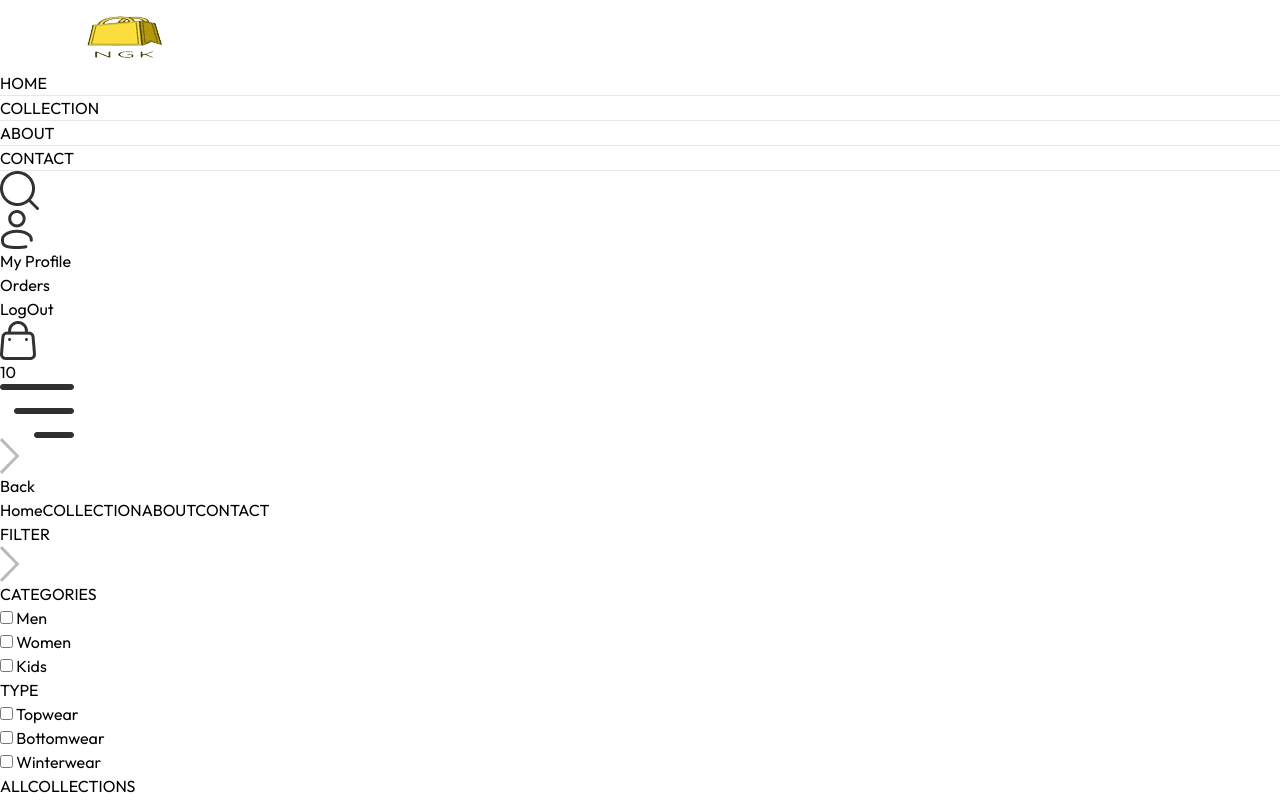
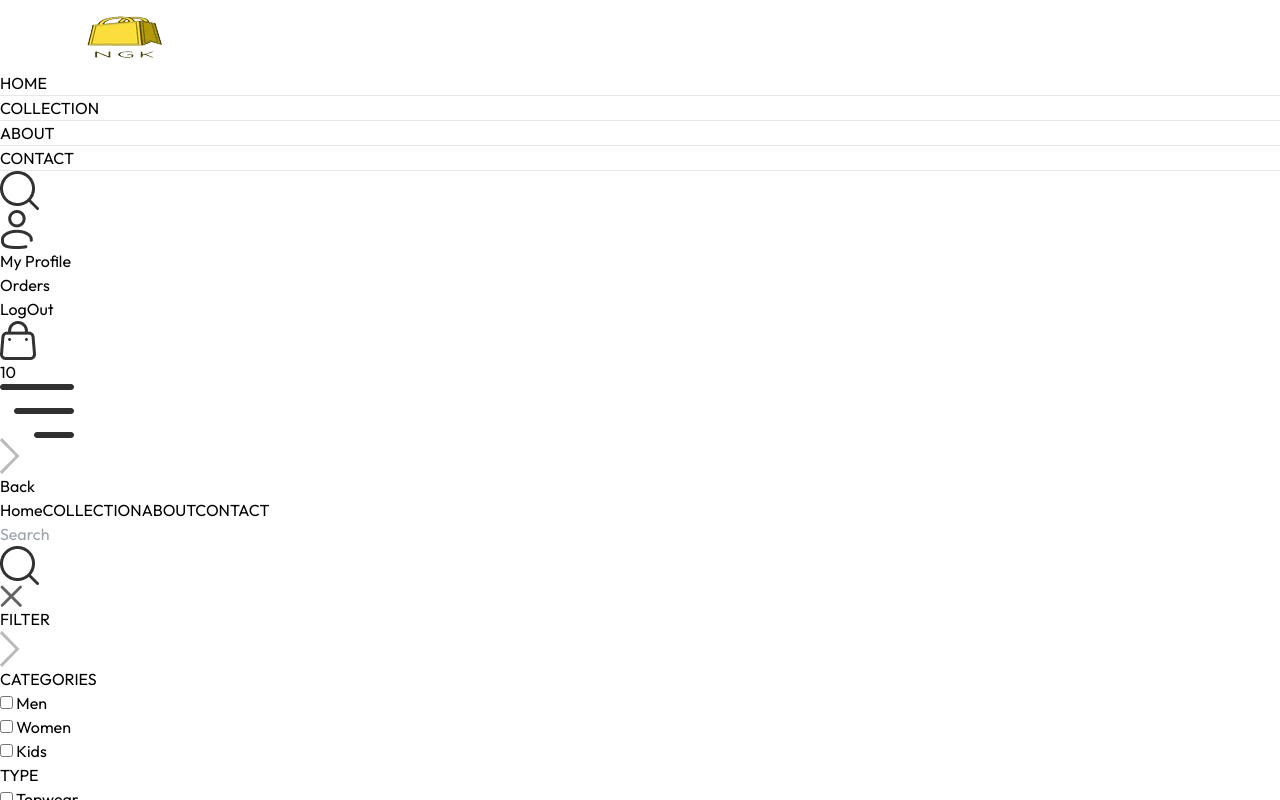
Before and after one commit to meyrushan29/cloth-shop_frontend, a React (Vite) app: page /collection in a window 1280 px wide. Both pictures are taken after a click on the picture 19 px from the left and 190 px from the top of the page. Shown: the top 800 px of the page. Built offline with nearby package versions, Linux system fonts and the light colour scheme.

Commit message:
SearchBarUpadte

```diff
--- a/src/App.jsx
+++ b/src/App.jsx
@@ -11,12 +11,14 @@
 import Orders from './pages/Orders'
 import NavBar from './components/NavBar'
 import Footer from './components/Footer'
+import SearchBar from './components/SearchBar'
 
 const App = () => {
   return (
 
       <div className="px-4 sm:px-[5vw] md:px-[7vw] lg:px-[9vw]">
         <NavBar/>
+        <SearchBar/>
         <Routes>
             <Route path='/' element={<Home/>}/>
             <Route path='/collection' element={<Collection/>}/>
--- a/src/components/NavBar.jsx
+++ b/src/components/NavBar.jsx
@@ -1,14 +1,15 @@
-
-import { useState } from 'react'
-import {assets} from '../assets/assets'
-import { Link,NavLink } from 'react-router-dom'
+import { useState, useContext } from 'react';
+import { assets } from '../assets/assets';
+import { Link, NavLink } from 'react-router-dom';
+import { ShopContext } from '../context/ShopContext';
 
 const NavBar = () => {
+  const [visible, setVisible] = useState(false);
+  const { setShowSearch } = useContext(ShopContext); // ✅ Corrected useContext usage
 
-  const [visible,setVisible] = useState(false)
   return (
-    <div className="flex items-center justify-between py-5 font-medium ">
-       <Link to='/'> <img src={assets.logo} className='w-36' alt="" /></Link>
+    <div className="flex items-center justify-between py-5 font-medium">
+      <Link to='/'> <img src={assets.logo} className='w-36' alt="Logo" /></Link>
 
       <ul className='hidden sm:flex gap-5 text-sm text-gray-700'>
         <NavLink to="/" className="flex flex-col items-center gap-1">
@@ -28,42 +29,43 @@
           <hr className='w-2/4 border-none h-[1.5px] bg-gray-700 hidden' />
         </NavLink>
       </ul>
+
       <div className='flex items-center gap-6'>
-            <img src={assets.search_icon} alt="" className='w-5 cursor-pointer' />
+        <img onClick={() => setShowSearch(true)} src={assets.search_icon} className='w-5 cursor-pointer' alt="Search Icon" />
         <div className='group relative'>
-              <img src={assets.profile_icon} alt="" className='w-5 cursor-pointer ' />
+          <img src={assets.profile_icon} alt="Profile Icon" className='w-5 cursor-pointer' />
           <div className='group-hover:block hidden absolute dropdown-menu right-0 pt-4'>
             <div className='flex flex-col gap-2 w-36 py-3 px-5 bg-slate-100 text-gray-500 rounded'>
               <p className='cursor-pointer hover:text-black'>My Profile</p>
-                      <p className='cursor-pointer hover:text-black' >Orders</p>
+              <p className='cursor-pointer hover:text-black'>Orders</p>
               <p className='cursor-pointer hover:text-black'>LogOut</p>
             </div>
           </div>
         </div>
-            <Link to='/cart' className=' relative'>
-                  <img src={assets.cart_icon} alt=""  className='w-5 min-w-5 '/>
-                  <p className=' absolute right-[-5px] bottom-[-5px] w-4 text-center leading-4 bg-black text-white aspect-square rounded-full text-[8px] '>10</p>
+
+        <Link to='/cart' className='relative'>
+          <img src={assets.cart_icon} alt="Cart Icon" className='w-5 min-w-5' />
+          <p className='absolute right-[-5px] bottom-[-5px] w-4 text-center leading-4 bg-black text-white aspect-square rounded-full text-[8px]'>10</p>
         </Link>
-            <img onClick={()=>{
-              setVisible(true)
-            }} src={assets.menu_icon} alt="" className='w-5 cursor-pointer sm:hidden' />
+
+        <img onClick={() => setVisible(true)} src={assets.menu_icon} alt="Menu Icon" className='w-5 cursor-pointer sm:hidden' />
       </div>
 
-        {/*Sidebar Menu for Small Screen  */}
-        <div className={`absolute top-0 bottom-0 overflow-hidden bg-white transition-all ${visible ? 'w-full':'w-0'}`}>
+      {/* Sidebar Menu for Small Screen */}
+      <div className={`absolute top-0 bottom-0 bg-white transition-all ${visible ? 'w-full' : 'hidden'}`}>
         <div className='flex flex-col text-gray-600'>
-                <div onClick={()=>setVisible(false)} className='flex items-center gap-4 p-3 cursor-pointer'>
-                    <img src={assets.dropdown_icon} alt="" className='h-4 rotate-180' />
+          <div onClick={() => setVisible(false)} className='flex items-center gap-4 p-3 cursor-pointer'>
+            <img src={assets.dropdown_icon} alt="Back Icon" className='h-4 rotate-180' />
             <p>Back</p>
           </div>
         </div>
-              <NavLink onClick={()=>setVisible(false)} className='py-2 pl-6 border ' to="/">Home</NavLink>
-              <NavLink onClick={()=>setVisible(false)} className='py-2 pl-6 border ' to="/collection">COLLECTION</NavLink>
-              <NavLink onClick={()=>setVisible(false)} className='py-2 pl-6 border ' to="/about">ABOUT</NavLink>
-              <NavLink onClick={()=>setVisible(false)} className='py-2 pl-6 border ' to="/contact">CONTACT</NavLink>
+        <NavLink onClick={() => setVisible(false)} className='py-2 pl-6 border' to="/">Home</NavLink>
+        <NavLink onClick={() => setVisible(false)} className='py-2 pl-6 border' to="/collection">COLLECTION</NavLink>
+        <NavLink onClick={() => setVisible(false)} className='py-2 pl-6 border' to="/about">ABOUT</NavLink>
+        <NavLink onClick={() => setVisible(false)} className='py-2 pl-6 border' to="/contact">CONTACT</NavLink>
       </div>
     </div>
-  )
+  );
 }
 
-export default NavBar
+export default NavBar;
--- /dev/null
+++ b/src/components/SearchBar.jsx
@@ -0,0 +1,41 @@
+import { useContext, useEffect, useState } from 'react';
+import { ShopContext } from '../context/ShopContext';
+import { assets } from '../assets/assets';
+import { useLocation } from 'react-router-dom';
+
+const SearchBar = () => {
+    const { search, setSearch, showSearch, setShowSearch } = useContext(ShopContext);
+    const [visible, setVisible] = useState(false);
+    const location = useLocation();
+
+    useEffect(() => {
+        if (location.pathname.includes('collection') && showSearch) {
+            setVisible(true);
+        } else {
+            setVisible(false);
+        }
+    }, [location, showSearch]); // Added showSearch in the dependency array
+
+    return showSearch && visible ? (
+        <div className='border-t border-b bg-gray-50 text-center'>
+            <div className='inline-flex items-center justify-center border border-gray-400 px-5 py-2 my-5 mx-3 rounded-full w-3/4 sm:w-1/2'>
+                <input
+                    value={search}
+                    onChange={(e) => setSearch(e.target.value)}
+                    className='flex-1 outline-none bg-inherit text-sm'
+                    type="text"
+                    placeholder='Search'
+                />
+                <img className='w-4' src={assets.search_icon} alt="Search icon" />
+            </div>
+            <img
+                onClick={() => setShowSearch(false)}
+                className='inline w-3 cursor-pointer'
+                src={assets.cross_icon}
+                alt="Close icon"
+            />
+        </div>
+    ) : null;
+}
+
+export default SearchBar;
--- a/src/context/ShopContext.jsx
+++ b/src/context/ShopContext.jsx
@@ -1,4 +1,4 @@
-import { createContext } from "react";
+import { createContext, useState } from "react";
 import { products } from "../assets/assets";
 import PropTypes from "prop-types";
 
@@ -9,12 +9,18 @@
     // Define constants and data to be shared
     const currency = "$";
     const delivery_fee = 10;
+    const [search,setSearch] = useState('')
+    const [showSearch,setShowSearch] = useState(false);
 
     // Value to be provided to context consumers
     const value = {
         products,
         currency,
         delivery_fee,
+        search,
+        setSearch,
+        showSearch,
+        setShowSearch
     };
 
     return (
--- a/src/pages/Collection.jsx
+++ b/src/pages/Collection.jsx
@@ -8,12 +8,12 @@
 
 const Collection = () => {
 
-  const { products } = useContext(ShopContext);
+  const { products, search, showSearch } = useContext(ShopContext);
   const [showFilter, setShowFilter] = useState(false);
   const [filterProducts, setFilterProducts] = useState([]);
   const [category, setCategory] = useState([]);
   const [subCategory, setSubCategory] = useState([]);
-  const [sortType,setSortType] = useState('relevant')
+  const [sortType, setSortType] = useState('relevant');
 
   const toggleCategory = (e) => {
     if (category.includes(e.target.value)) {
@@ -47,34 +47,35 @@
     setFilterProducts(productsCopy);
   };
 
+  const sortProduct = () => {
+    let fpCopy = [...filterProducts]; // Corrected variable name (previously productsCopy)
 
-  const sortProduct = () => {
+    if (showSearch && search) {
+      fpCopy = fpCopy.filter(item => item.name.toLowerCase().includes(search.toLowerCase())); // Fixed missing `()` for `toLowerCase()`
+    }
 
-    let fpCopy = filterProducts.slice();
-
-    switch(sortType){
+    switch (sortType) {
       case 'low-high':
-        setFilterProducts(fpCopy.sort((a,b)=>(a.price-b.price)))
+        setFilterProducts(fpCopy.sort((a, b) => a.price - b.price));
         break;
 
-        case 'high-low' :
-          setFilterProducts(fpCopy.sort((a,b)=>(b.price-a.price)))
-          break;
+      case 'high-low':
+        setFilterProducts(fpCopy.sort((a, b) => b.price - a.price));
+        break;
 
-        default:
-          applyFilter();
-          break;
+      default:
+        applyFilter();
+        break;
     }
-  }
+  };
 
   useEffect(() => {
     applyFilter();
-  }, [category, subCategory]);
+  }, [category, subCategory, search, showSearch]);
 
-
-  useEffect(()=>{
+  useEffect(() => {
     sortProduct();
-  },[sortType])
+  }, [sortType, products, category, subCategory, search, showSearch]); // Dependencies fixed
 
   return (
     <div className="flex flex-col sm:flex-row gap-1 sm:gap-10 pt-10 border-t">
@@ -123,8 +124,8 @@
           <Title text1="ALL" text2="COLLECTIONS" />
 
           {/* Product Sort */}
-          <select onChange={(e)=>setSortType(e.target.value)} className="border-2 border-gray-300 text-sm px-2">
-            <option value="relavent">Sort by: Relevant</option>
+          <select onChange={(e) => setSortType(e.target.value)} className="border-2 border-gray-300 text-sm px-2">
+            <option value="relevant">Sort by: Relevant</option>
             <option value="low-high">Sort by: Low to High</option>
             <option value="high-low">Sort by: High to Low</option>
           </select>
```
Lines whose indentation alone changed are shown as unchanged.
